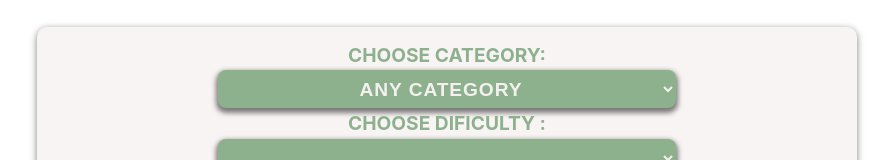
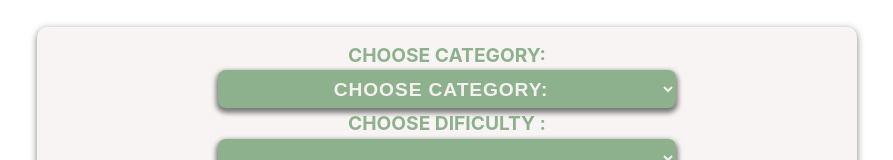
Before and after one commit to ShmagiGavashelashvili/Quiz-App-With-React.js, a React (Create React App) app: page / in a window 1280 px wide. Shown: the part 136-296 px from the top of the page, without its empty margins (193-1086 px from the left). Built offline with nearby package versions, Linux system fonts and the light colour scheme.

Commit message:
sepereate file for categories

```diff
--- a/src/Components/Answers.js
+++ /dev/null
@@ -1 +0,0 @@
-//
--- a/src/Components/Questions.js
+++ b/src/Components/Questions.js
@@ -1,82 +1,94 @@
-import React, { useState, useEffect } from 'react';
-import _ from 'lodash'
-import '../styles/questions.style.css';
+import React, { useState, useEffect } from "react";
+import _ from "lodash";
+import "../styles/questions.style.css";
 
+function Questions({ currentQuestion, nextQuestion, quizAgain, data }) {
+  const [shuffledAnswers, setShuffledAnswers] = useState([]);
+  const [selectedIndx, setSelectedIndx] = useState(null);
+  const [correctIndx, setCorrectIndex] = useState(null);
+  const [correctAnswer, setCorrectAnswer] = useState(0);
+  const [totalAnswer, setTotalAnswer] = useState(0);
+  const [answered, setAnswered] = useState(false);
 
-function Questions ({ currentQuestion, nextQuestion, quizAgain, data }){
-   const [shuffledAnswers, setShuffledAnswers ] = useState([])
-   const [selectedIndx, setSelectedIndx ] = useState(null)
-   const [correctIndx, setCorrectIndex] = useState(null)
-   const [correctAnswer, setCorrectAnswer ] = useState(0);
-   const [totalAnswer, setTotalAnswer] = useState(0);
-   const [answered, setAnswered ] = useState(false)
   useEffect(() => {
     let answ = [...currentQuestion.incorrect_answers, currentQuestion.correct_answer];
     setShuffledAnswers(_.shuffle(answ));
-   }, [currentQuestion.incorrect_answers, currentQuestion.correct_answer, currentQuestion])
+  }, [currentQuestion.incorrect_answers, currentQuestion.correct_answer, currentQuestion]);
 
   useEffect(() => {
-    setCorrectIndex(shuffledAnswers.indexOf(currentQuestion.correct_answer))
+    setCorrectIndex(shuffledAnswers.indexOf(currentQuestion.correct_answer));
+  }, [shuffledAnswers, currentQuestion.correct_answer, currentQuestion]);
 
- }, [shuffledAnswers, currentQuestion.correct_answer, currentQuestion])
-
-
-
- const selectedAnswer = (indx) =>{
-     setSelectedIndx(indx)
-
+  const selectedAnswer = (indx) => {
+    setSelectedIndx(indx);
+  };
+  const submetedAnswer = () => {
+    if (correctIndx === selectedIndx) {
+      setCorrectAnswer(correctAnswer + 1);
     }
-const submetedAnswer = () => {
-    if(correctIndx === selectedIndx){
-        setCorrectAnswer(correctAnswer + 1)
-    }
-    setAnswered(true)
-    setTotalAnswer(totalAnswer + 1)
-}
+    setAnswered(true);
+    setTotalAnswer(totalAnswer + 1);
+  };
   const nextHandler = () => {
     nextQuestion();
     setCorrectIndex(null);
     setSelectedIndx(null);
-    setAnswered(false)
-}
+    setAnswered(false);
+  };
   return (
     <>
-        {totalAnswer < data.length  ?  (<li className='questions'>
-            <p className='question-title' dangerouslySetInnerHTML={{ __html: currentQuestion.question}}></p>
-             <div className='answers'>
-              <div className='btn-container'>
+      {totalAnswer < data.length ? (
+        <li className="questions">
+          <p
+            className="question-title"
+            dangerouslySetInnerHTML={{ __html: currentQuestion.question }}
+          ></p>
+          <div className="answers">
+            <div className="btn-container">
               {shuffledAnswers.map((answ, indx) => (
                 <button
                   key={indx}
-                      dangerouslySetInnerHTML={{ __html : answ}}
+                  dangerouslySetInnerHTML={{ __html: answ }}
                   onClick={() => selectedAnswer(indx)}
                   className={`
-                      ${!answered && selectedIndx === indx ? 'selected' :
-                        answered && correctIndx === indx ? 'winner' :
-                        answered && selectedIndx === indx && correctIndx !== indx ? 'lose' : ''
+                      ${
+                        !answered && selectedIndx === indx
+                          ? "selected"
+                          : answered && correctIndx === indx
+                          ? "winner"
+                          : answered && selectedIndx === indx && correctIndx !== indx
+                          ? "lose"
+                          : ""
                       }`}
-                    disabled={answered}>
-                     </button>
+                  disabled={answered}
+                ></button>
               ))}
               <button
-                 className='submit-btn'
+                className="submit-btn"
                 onClick={() => submetedAnswer()}
                 disabled={selectedIndx === null || answered}
-                 > Submit</button>
-                <button
-                 className='submit-btn'
-                 onClick={() => nextHandler()}
-                 disabled={!answered}
-                 >Next</button>
+              >
+                {" "}
+                Submit
+              </button>
+              <button className="submit-btn" onClick={() => nextHandler()} disabled={!answered}>
+                Next
+              </button>
             </div>
           </div>
-     </li>) : totalAnswer === data.length  ? (<div className='notification'>
-     <p className='notification-msg'>{`you have ${correctAnswer} correct answers out of ${totalAnswer}`}</p>
-         <button className='notification-btn' onClick={quizAgain}>Quiz Again?</button>
-     </div>) : ''}
+        </li>
+      ) : totalAnswer === data.length ? (
+        <div className="notification">
+          <p className="notification-msg">{`you have ${correctAnswer} correct answers out of ${totalAnswer}`}</p>
+          <button className="notification-btn" onClick={quizAgain}>
+            Quiz Again?
+          </button>
+        </div>
+      ) : (
+        ""
+      )}
     </>
-   )
+  );
 }
 
-
 export default Questions;
--- a/src/Components/form.js
+++ b/src/Components/form.js
@@ -1,74 +1,54 @@
-import React  from 'react';
-import useInputState from '../Hooks/useInputState';
-import '../styles/form.style.css';
+import React from "react";
+import useInputState from "../Hooks/useInputState";
+import "../styles/form.style.css";
+import categories from "../utils/Categories";
 
-function Form (props) {
-  const [category, handleChangeCategory ] = useInputState('');
-  const [dificulty, handleChangeDificulty ] = useInputState('');
-  const [type, handleChangeType ] = useInputState('');
-
-    const handleSubmit = e => {
+function Form(props) {
+  const [category, handleChangeCategory] = useInputState("");
+  const [dificulty, handleChangeDificulty] = useInputState("");
+  const [type, handleChangeType] = useInputState("");
+  const handleSubmit = (e) => {
     e.preventDefault();
     props.getQuestions(category, dificulty, type);
     // three of them must be chosen
-        if(!(category || (dificulty && type))){
-            alert('Please Choose Category');
+    if (!(category || (dificulty && type))) {
+      alert("Please Choose Category");
 
       // dificulty and type must be chosen
-
-        } else if (category && !(dificulty && type)){
-            alert('Please Choose Dificulty and Type');
+    } else if (category && !(dificulty && type)) {
+      alert("Please Choose Dificulty and Type");
     }
-    }
+  };
   return (
-                <form className='form' onSubmit={handleSubmit}>
-                    <label htmlFor='category'>Choose Category:</label>
-                    <select value={category} id='category' name='category' onChange={handleChangeCategory}>
-                        <option value=''>Any Category</option>
-                        <option value={9}>General Knowledge</option>
-                        <option value={10}>Entertainment: Books</option>
-                        <option value={11}>Entertainment: Film</option>
-                        <option value={12}>Entertainment: Music</option>
-                        <option value={13}>Entertainment: Musical & Theatre</option>
-                        <option value={14}>Entertainment: Television</option>
-                        <option value={15}>Entertainment: Video Games</option>
-                        <option value={16}>Entertainment: Board Games</option>
-                        <option value={17}>Science & Nature</option>
-                        <option value={18}>Science: Computers</option>
-                        <option value={19}>Science: Mathematics</option>
-                        <option value={20}>Mythology</option>
-                        <option value={21}>Sports</option>
-                        <option value={22}>Geograpy</option>
-                        <option value={23}>History</option>
-                        <option value={24}>Politics</option>
-                        <option value={25}>Art</option>
-                        <option value={26}>Celebrities</option>
-                        <option value={27}>Animals</option>
-                        <option value={28}>Vehicles</option>
-                        <option value={29}>Entertainment: Comics</option>
-                        <option value={30}>Science: Gadgets</option>
-                        <option value={31}>Entertainment: Japanese Anime & Manga</option>
-                        <option value={32}>Entertainment: Cartoon & Animations</option>
+    <form className="form" onSubmit={handleSubmit}>
+      <label htmlFor="category">Choose Category:</label>
+      <select value={category} id="category" name="category" onChange={handleChangeCategory}>
+        {categories.map((select) => (
+          <option value={select.value} key={select.value}>
+            {select.category}
+          </option>
+        ))}
       </select>
-                    <label htmlFor='dificulty'>Choose Dificulty :</label>
-                    <select value={dificulty} id='dificulty' name='dificulty' onChange={handleChangeDificulty}>
+      <label htmlFor="dificulty">Choose Dificulty :</label>
+      <select value={dificulty} id="dificulty" name="dificulty" onChange={handleChangeDificulty}>
         <option></option>
-                        <option value='easy'>Easy</option>
-                        <option value='medium'>Medium</option>
-                        <option value='hard'>Hard</option>
+        <option value="easy">Easy</option>
+        <option value="medium">Medium</option>
+        <option value="hard">Hard</option>
       </select>
-                    <label htmlFor='type'>Select Type :</label>
-                    <select value={type} id='type' name='type' onChange={handleChangeType}>
+      <label htmlFor="type">Select Type :</label>
+      <select value={type} id="type" name="type" onChange={handleChangeType}>
         <option></option>
-                        <option value='multiple'>Multiple Choise</option>
+        <option value="multiple">Multiple Choise</option>
         {/* When choosing 'Boolean', in some cases, there is no information */}
 
         {/* <option value='boolean'>True / false</option> */}
       </select>
-                    <button className={window.navigator.userAgent.match(/iphone/i) ? 'iphone' : 'form-btn'}>Get Questions</button>
+      <button className={window.navigator.userAgent.match(/iphone/i) ? "iphone" : "form-btn"}>
+        Get Questions
+      </button>
     </form>
-     )
+  );
 }
 
-
 export default Form;
--- /dev/null
+++ b/src/utils/Categories.js
@@ -0,0 +1,104 @@
+const categories = [
+  {
+    value: "",
+    category: "Choose Category:",
+  },
+  {
+    value: 9,
+    category: "General Knowledge",
+  },
+  {
+    value: 10,
+    category: "Entertainment: Books",
+  },
+  {
+    value: 11,
+    category: "Entertainment: Film",
+  },
+  {
+    value: 12,
+    category: "Entertainment: Music",
+  },
+  {
+    value: 13,
+    category: "Entertainment: Musical & Theatre",
+  },
+  {
+    value: 14,
+    category: "Entertainment: Television",
+  },
+  {
+    value: 15,
+    category: "Entertainment: Video Games",
+  },
+  {
+    value: 16,
+    category: "Entertainment: Board Games",
+  },
+  {
+    value: 17,
+    category: "Science & Nature",
+  },
+  {
+    value: 18,
+    category: "Science: Computers",
+  },
+  {
+    value: 19,
+    category: "Science: Mathematics",
+  },
+  {
+    value: 20,
+    category: "Mythology",
+  },
+  {
+    value: 21,
+    category: "Sports",
+  },
+  {
+    value: 22,
+    category: "Geograpy",
+  },
+  {
+    value: 23,
+    category: "History",
+  },
+  {
+    value: 24,
+    category: "Politics",
+  },
+  {
+    value: 25,
+    category: "Art",
+  },
+  {
+    value: 26,
+    category: "Celebrities",
+  },
+  {
+    value: 27,
+    category: "Animals",
+  },
+  {
+    value: 28,
+    category: "Vehicles",
+  },
+  {
+    value: 29,
+    category: "Entertainment: Comics",
+  },
+  {
+    value: 30,
+    category: "Science: Gadgets",
+  },
+  {
+    value: 31,
+    category: "Entertainment: Japanese Anime & Manga",
+  },
+  {
+    value: 32,
+    category: "Entertainment: Cartoon & Animations",
+  },
+];
+
+export default categories;
```
Also changed, not shown: package.json (+5 -4 lines), src/App.js (+30 -28 lines), 1 other file (tests, documents, lock files or other folders). Lines whose indentation alone changed are shown as unchanged.
